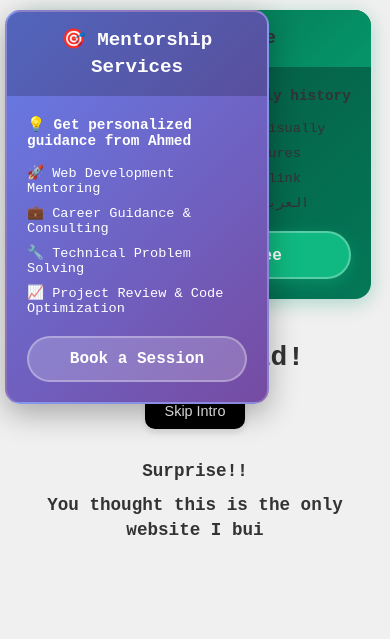
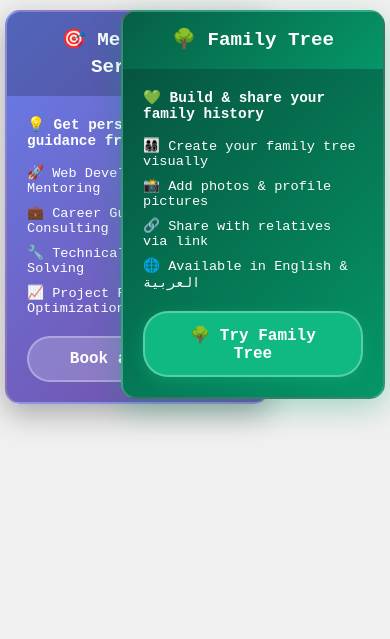
Before and after one commit to ahmed-bermawy/personal-website, a PHP site: page / in a window 390 px wide. Shown: the top 639 px of the page. Run offline with PHP 8.4, Linux system fonts and the light colour scheme.

Commit message:
feat: Family Tree card slides in from right, always visible

```diff
--- a/assets/css/styles.css
+++ b/assets/css/styles.css
@@ -201,15 +201,6 @@ button:active {
     }
 }
 
-/* Family Tree Card */
-.family-tree-card {
-    background: linear-gradient(135deg, #064e3b, #047857);
-    border-radius: 16px;
-    overflow: hidden;
-    margin-bottom: 24px;
-    box-shadow: 0 4px 20px rgba(5, 150, 105, 0.3);
-    transition: transform 0.3s ease;
-}
 .family-tree-card:hover {
     transform: translateY(-4px);
 }
@@ -224,3 +215,59 @@ button:active {
     background: #34d399 !important;
     transform: scale(1.05);
 }
+
+/* Family Tree Card - Fixed on right side, always visible */
+.family-tree-card {
+    position: fixed;
+    top: 10px;
+    right: -400px; /* Initially hidden off-screen to the right */
+    width: 380px;
+    background: linear-gradient(135deg, #064e3b, #059669);
+    border-radius: 15px;
+    box-shadow: 0 10px 30px rgba(5, 150, 105, 0.3);
+    color: white;
+    font-family: 'Courier New', Courier, monospace;
+    z-index: 1000;
+    transition: right 0.8s cubic-bezier(0.68, -0.55, 0.265, 1.55);
+    border: 2px solid rgba(255, 255, 255, 0.2);
+}
+
+.family-tree-card.show {
+    right: 10px; /* Slide in from right */
+}
+
+.tree-header {
+    background: rgba(0, 0, 0, 0.2);
+}
+
+.tree-button {
+    background: rgba(255, 255, 255, 0.2);
+    border: 2px solid rgba(255, 255, 255, 0.3);
+}
+
+.tree-button:hover {
+    background: rgba(255, 255, 255, 0.3);
+    transform: translateY(-2px);
+    box-shadow: 0 5px 15px rgba(0, 0, 0, 0.2);
+}
+
+/* Mobile responsive */
+@media (max-width: 768px) {
+    .family-tree-card {
+        width: 300px;
+        right: -320px;
+    }
+    .family-tree-card.show {
+        right: 5px;
+    }
+}
+
+@media (max-width: 480px) {
+    .family-tree-card {
+        width: 260px;
+        right: -280px;
+    }
+    .family-tree-card.show {
+        right: 5px;
+    }
+}
--- /dev/null
+++ b/assets/js/familyTreeCard.js
@@ -0,0 +1,8 @@
+/**
+ * Family Tree card - shows on load and stays visible
+ */
+document.addEventListener("DOMContentLoaded", () => {
+  const card = document.getElementById("familyTreeCard");
+  if (!card) return;
+  setTimeout(() => card.classList.add("show"), 1500);
+});
```
Also changed, not shown: index.php (+21 -21 lines).
